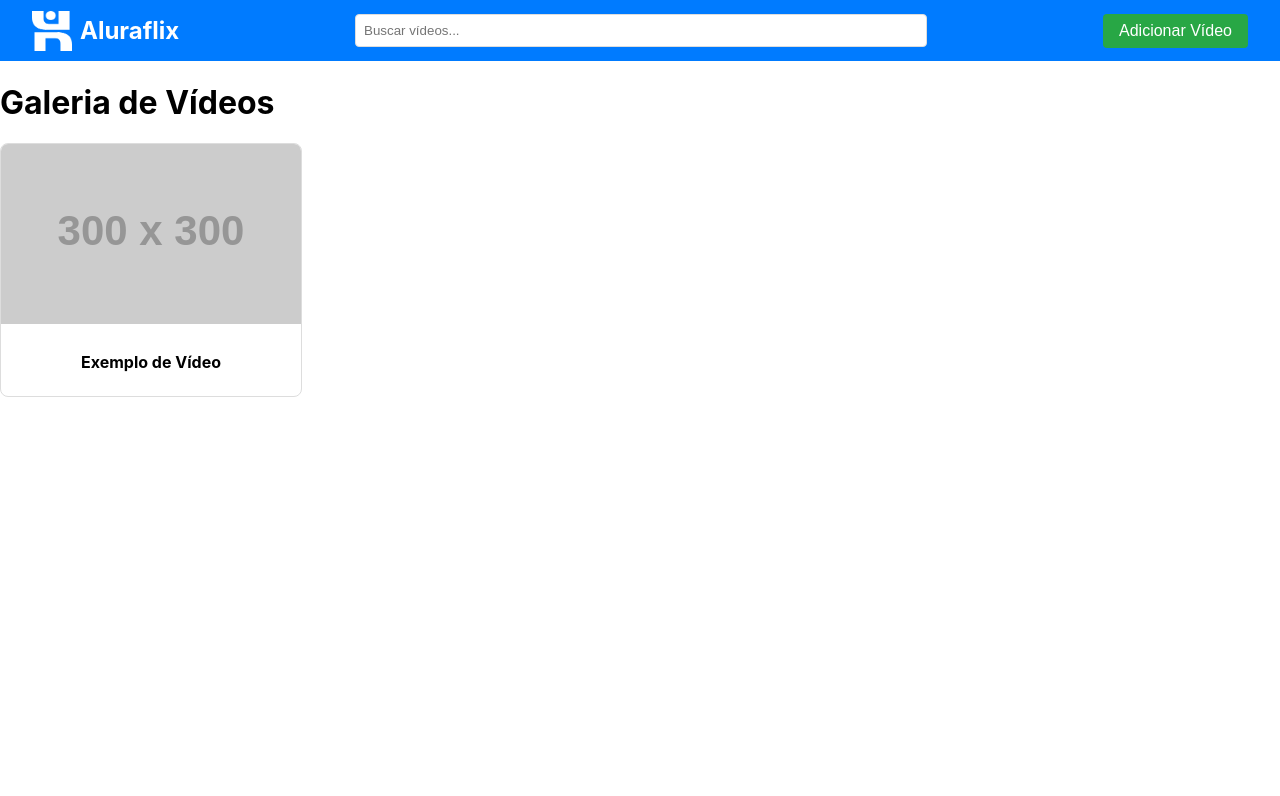
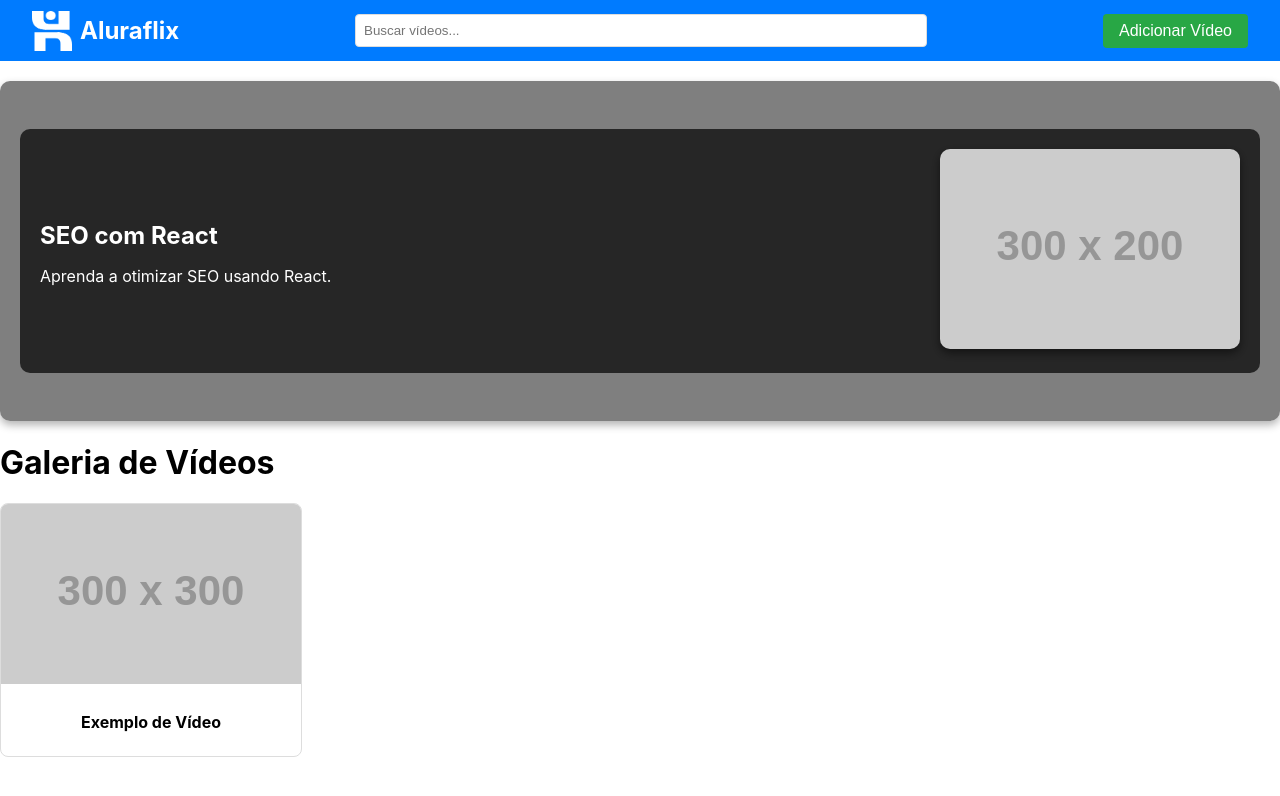
Before and after one commit to dimaswebdev/AluraFlix, a React (Create React App) app: page / in a window 1280 px wide. Shown: the top 796 px of the page. Built offline with nearby package versions, Linux system fonts and the light colour scheme.

Commit message:
Carousel

```diff
--- a/package.json
+++ b/package.json
@@ -7,6 +7,7 @@
     "react": "^19.0.0",
     "react-dom": "^19.0.0",
     "react-scripts": "5.0.1",
+    "swiper": "^11.2.0",
     "web-vitals": "^4.2.4"
   },
   "scripts": {
--- /dev/null
+++ b/src/components/Carousel.jsx
@@ -0,0 +1,46 @@
+import React from "react";
+import { Swiper, SwiperSlide } from "swiper/react";
+import "swiper/css";
+import "../styles/Carousel.css"; // Certifique-se de importar o CSS
+
+function Carousel() {
+  const videos = [
+    {
+      title: "SEO com React",
+      description: "Aprenda a otimizar SEO usando React.",
+      image: "https://via.placeholder.com/300x200", // Imagem provisória
+    },
+    {
+      title: "Performance com Next.js",
+      description: "Melhore a performance com Next.js.",
+      image: "https://via.placeholder.com/300x200", // Imagem provisória
+    },
+    {
+      title: "Integração com APIs",
+      description: "Tutorial de integração com APIs usando React.",
+      image: "https://via.placeholder.com/300x200", // Imagem provisória
+    },
+  ];
+
+  return (
+    <section className="carousel">
+      <Swiper slidesPerView={1} spaceBetween={10} pagination={{ clickable: true }}>
+        {videos.map((video, index) => (
+          <SwiperSlide key={index}>
+            <div className="carousel-slide">
+              <div className="carousel-text">
+                <h2>{video.title}</h2>
+                <p>{video.description}</p>
+              </div>
+              <div className="carousel-image">
+                <img src={video.image} alt={video.title} />
+              </div>
+            </div>
+          </SwiperSlide>
+        ))}
+      </Swiper>
+    </section>
+  );
+}
+
+export default Carousel;
--- a/src/index.css
+++ b/src/index.css
@@ -1,3 +1,6 @@
+@import "swiper/css";
+
+
 body {
   margin: 0;
   font-family: -apple-system, BlinkMacSystemFont, 'Segoe UI', 'Roboto', 'Oxygen',
--- a/src/pages/Home.jsx
+++ b/src/pages/Home.jsx
@@ -1,22 +1,21 @@
-import React, { useState } from "react"; // Importa o useState
+import React, { useState } from "react";
 import Header from "../components/header";
+import Carousel from "../components/Carousel";
 import VideoCard from "../components/VideoCard";
 import Popup from "../components/Popup";
 
 function Home() {
-  // Estado para controlar se o popup está aberto ou fechado
   const [isPopupOpen, setPopupOpen] = useState(false);
 
-  // Função para adicionar um vídeo (implementação futura)
   const addVideo = (video) => {
-    console.log("Vídeo adicionado:", video); // Apenas para teste
-    setPopupOpen(false); // Fecha o popup após adicionar
+    console.log("Vídeo adicionado:", video);
+    setPopupOpen(false);
   };
 
   return (
     <>
-      {/* Passa a função onAddVideo para o Header */}
       <Header onAddVideo={() => setPopupOpen(true)} />
+      <Carousel />
       <main>
         <h1>Galeria de Vídeos</h1>
         <div>
@@ -26,11 +25,10 @@ function Home() {
           />
         </div>
       </main>
-      {/* Popup renderizado com base no estado */}
       <Popup
         isOpen={isPopupOpen}
-        onClose={() => setPopupOpen(false)} // Fecha o popup
-        onAdd={addVideo} // Adiciona um vídeo
+        onClose={() => setPopupOpen(false)}
+        onAdd={addVideo}
       />
     </>
   );
--- /dev/null
+++ b/src/styles/Carousel.css
@@ -0,0 +1,46 @@
+.carousel {
+    margin: 20px 0;
+  }
+
+  .carousel-slide {
+    display: flex;
+    justify-content: space-between;
+    align-items: center;
+    padding: 20px;
+    background: rgba(0, 0, 0, 0.7);
+    border-radius: 10px;
+    color: white;
+  }
+
+  .carousel-text {
+    flex: 1;
+    padding-right: 20px;
+  }
+
+  .carousel-text h2 {
+    font-size: 24px;
+    margin-bottom: 10px;
+  }
+
+  .carousel-text p {
+    font-size: 16px;
+  }
+
+  .carousel-image img {
+    width: 300px;
+    height: auto;
+    border-radius: 10px;
+    box-shadow: 0 4px 10px rgba(0, 0, 0, 0.5);
+  }
+  .carousel {
+    margin: 20px 0;
+    padding: 20px;
+    background: rgba(0, 0, 0, 0.5); /* Fundo com transparência */
+    border-radius: 10px; /* Bordas arredondadas */
+    color: white; /* Cor do texto */
+    box-shadow: 0 4px 8px rgba(0, 0, 0, 0.3); /* Sombra */
+    min-height: 300px; /* Altura mínima para delimitar a área */
+    display: flex;
+    justify-content: center;
+    align-items: center;
+  }
```
Also changed, not shown: 1 other file (tests, documents, lock files or other folders).
